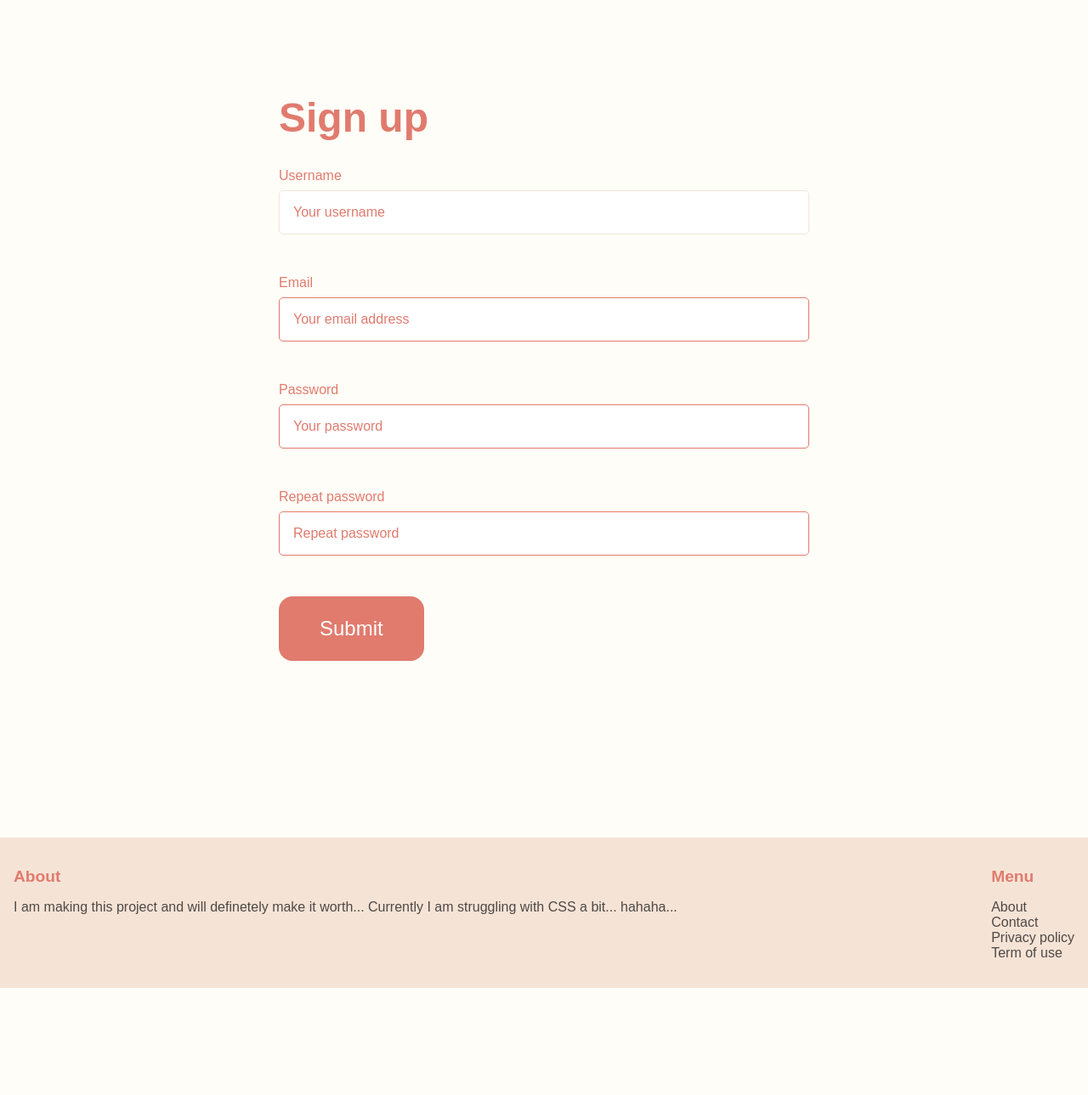
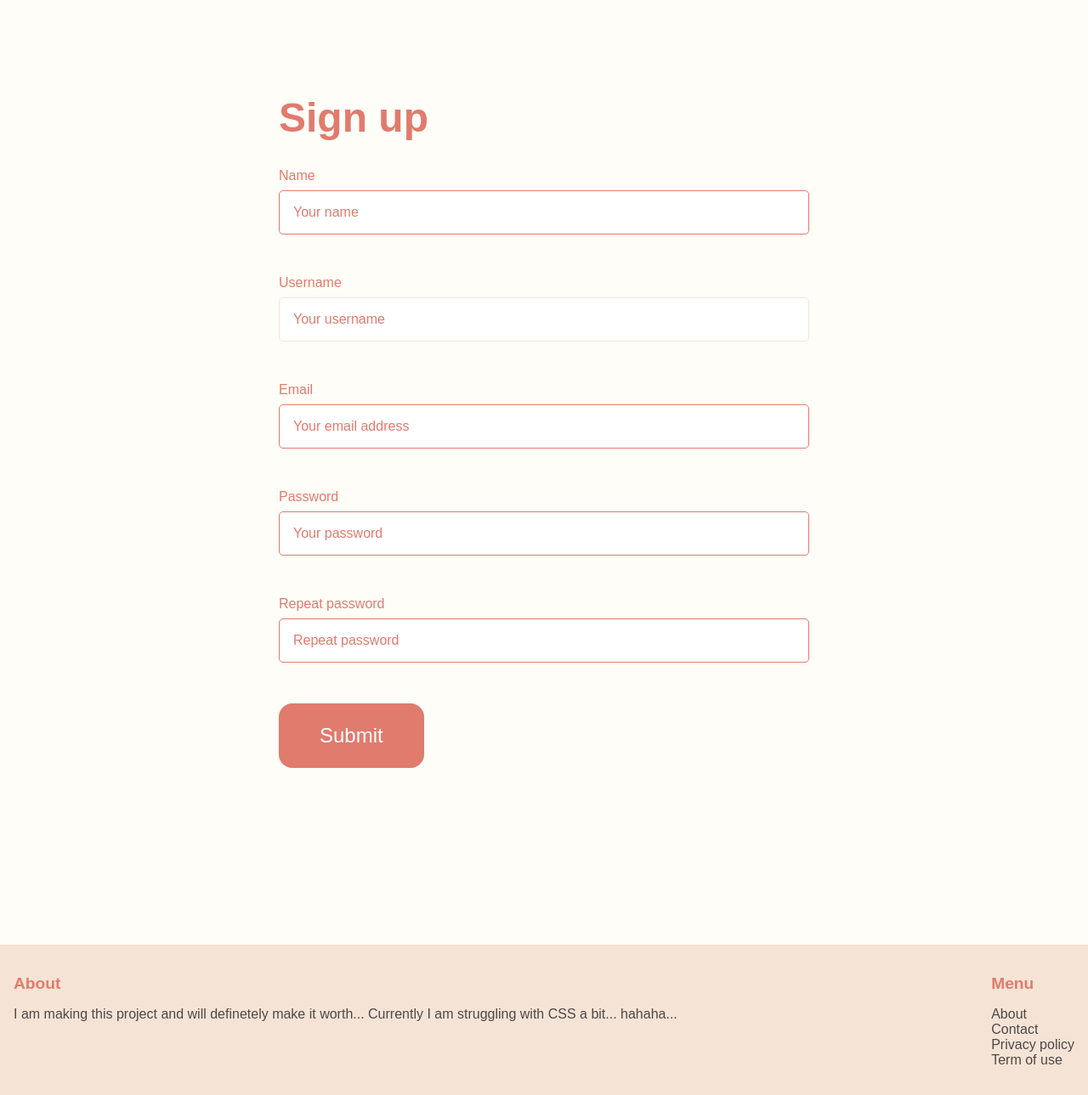
Before and after one commit to prathampt/perspectify, a Django app: page /core/signup/ in a window 1280 px wide. Shown: the part 197-1486 px from the top of the page at 85% size. Before the commit the page ends 1360 px from the top, so only its background shows below. Run offline with Django 5.2, Linux system fonts and the light colour scheme.

Commit message:
user login and logout

```diff
--- a/core/forms.py
+++ b/core/forms.py
@@ -15,7 +15,12 @@ class LoginForm(AuthenticationForm):
 class SignupForm(UserCreationForm):
     class Meta:
         model = User
-        fields = ('username', 'email', 'password1', 'password2')
+        fields = ('name', 'username', 'email', 'password1', 'password2')
+
+    name = forms.CharField(max_length=30, required=True, help_text='Required. Enter your full name.',widget=forms.TextInput(attrs={
+        'placeholder': 'Your name',
+        'class': 'custom-form-input'
+    }))
 
     username = forms.CharField(widget=forms.TextInput(attrs={
         'placeholder': 'Your username',
--- a/core/templates/core/base.html
+++ b/core/templates/core/base.html
@@ -16,7 +16,10 @@
       <a href="/" class="logo">Perspectify</a>
 
       <div class="menu">
-        {% if request.user.is_authenticated %} {% comment %}
+        {% if request.user.is_authenticated %}
+        <a href="{% url 'core:profile' %}" class="menu-item">Profile</a>
+        <a href="{% url 'core:logout' %}" class="menu-item">Log out</a>
+        {% comment %}
         <a href="{% url 'conversation:inbox' %}" class="menu-item">Inbox</a>
         <a href="{% url 'dashboard:index' %}" class="menu-item">Dashboard</a>
         {% endcomment %} {% else %}
--- a/core/templates/core/signup.html
+++ b/core/templates/core/signup.html
@@ -6,27 +6,37 @@
 <div class="signup-container">
     <h1 class="signup-heading">Sign up</h1>
 
-    <form method="post" action=".">
+    <form id="signupForm" method="post" action=".">
         {% csrf_token %}
+
+        <div class="form-group">
+            <label class="form-label">Name</label><br>
+            {{ form.name }}
+            <span id="usernameError" class="error-message"></span>
+        </div>
 
         <div class="form-group">
             <label class="form-label">Username</label><br>
             {{ form.username }}
+            <span id="usernameError" class="error-message"></span>
         </div>
 
         <div class="form-group">
             <label class="form-label">Email</label><br>
             {{ form.email }}
+            <span id="emailError" class="error-message"></span>
         </div>
 
         <div class="form-group">
             <label class="form-label">Password</label><br>
             {{ form.password1 }}
+            <span id="passwordError" class="error-message"></span>
         </div>
 
         <div class="form-group">
             <label class="form-label">Repeat password</label><br>
             {{ form.password2 }}
+            <span id="password2Error" class="error-message"></span>
         </div>
 
         {% if form.errors or form.non_field_errors %}
@@ -38,8 +48,36 @@
             </div>
         {% endif %}
 
-        <button class="submit-button">Submit</button>
+        <button type="submit" class="submit-button">Submit</button>
     </form>
 </div>
 
+<script>
+    document.getElementById('signupForm').addEventListener('submit', function (event) {
+        var usernameField = document.getElementById('{{ form.username.id_for_label }}');
+        var emailField = document.getElementById('{{ form.email.id_for_label }}');
+        var passwordField = document.getElementById('{{ form.password1.id_for_label }}');
+        var password2Field = document.getElementById('{{ form.password2.id_for_label }}');
+
+        var usernameError = document.getElementById('usernameError');
+        var emailError = document.getElementById('emailError');
+        var passwordError = document.getElementById('passwordError');
+        var password2Error = document.getElementById('password2Error');
+
+        if (usernameField.value.length < 5) {
+            usernameError.innerHTML = 'Username must be at least 5 characters.';
+            event.preventDefault();
+        } else {
+            usernameError.innerHTML = '';
+        }
+
+        if (passwordField.value !== password2Field.value) {
+            password2Error.innerHTML = 'Passwords do not match.';
+            event.preventDefault();
+        } else {
+            password2Error.innerHTML = '';
+        }
+    });
+</script>
+
 {% endblock %}
--- a/core/urls.py
+++ b/core/urls.py
@@ -12,4 +12,6 @@ urlpatterns = [
     path('about/', views.about, name='about'),
     path('signup/', views.signup, name='signup'),
     path('login/', auth_views.LoginView.as_view(template_name='core/login.html', authentication_form=LoginForm), name='login'),
+    path('logout/', views.logout, name='logout'),
+    path('profile/', views.profile, name='profile'),
 ]
--- a/core/views.py
+++ b/core/views.py
@@ -1,4 +1,5 @@
 from django.shortcuts import render, redirect
+from django.contrib.auth import logout as user_logout
 
 from .forms import SignupForm
 
@@ -18,10 +19,17 @@ def signup(request):
         if form.is_valid():
             form.save()
 
-            return redirect('/login/')
+            return redirect('/core/login/')
     else:
         form = SignupForm()
 
     return render(request, 'core/signup.html', {
         'form': form
     })
+
+def logout(request):
+    user_logout(request)
+    return redirect('/core/login/')
+
+def profile(request):
+    return render(request, 'core/profile.html')
--- a/perspectify/settings.py
+++ b/perspectify/settings.py
@@ -123,3 +123,5 @@ STATIC_URL = 'static/'
 # https://docs.djangoproject.com/en/5.0/ref/settings/#default-auto-field
 
 DEFAULT_AUTO_FIELD = 'django.db.models.BigAutoField'
+
+LOGIN_REDIRECT_URL = '../'
```
Also changed, not shown: core/templates/core/about.html (+12 -1 lines), core/templates/core/profile.html (added, +7 -0 lines).
